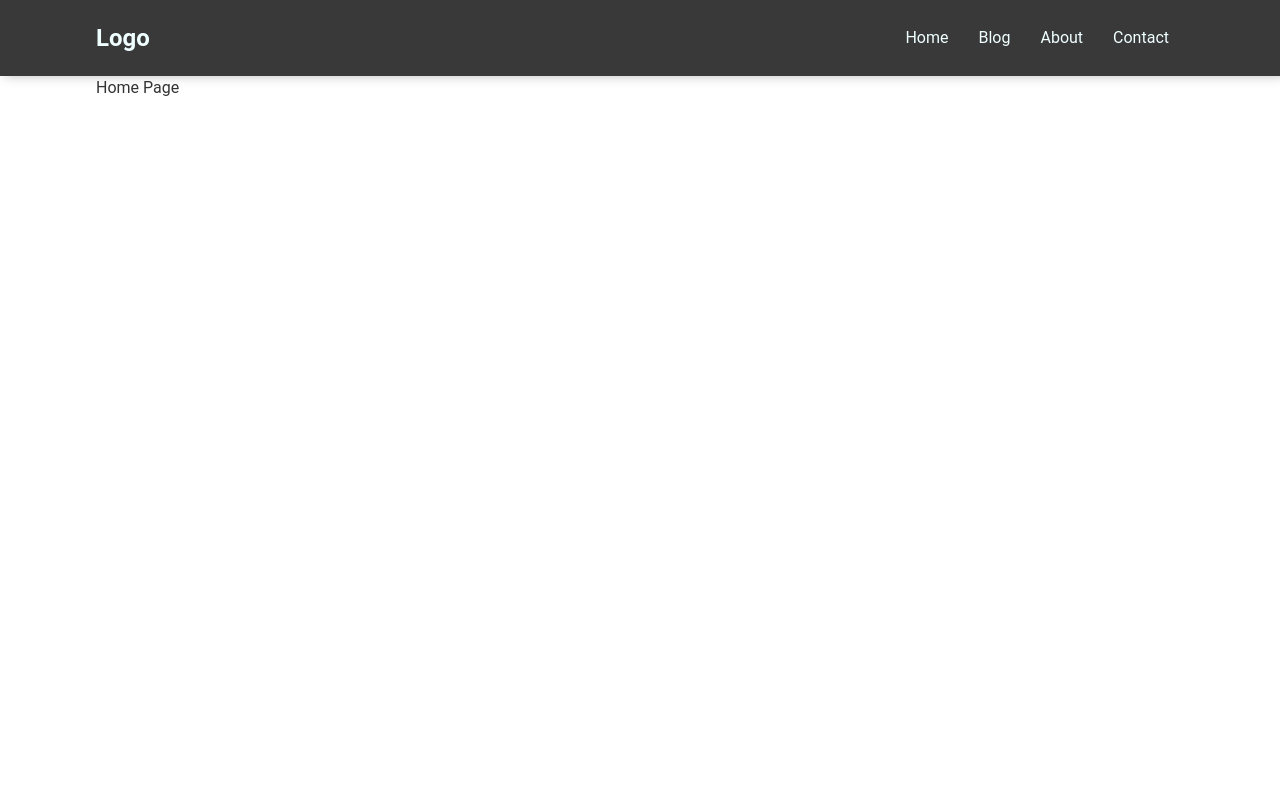
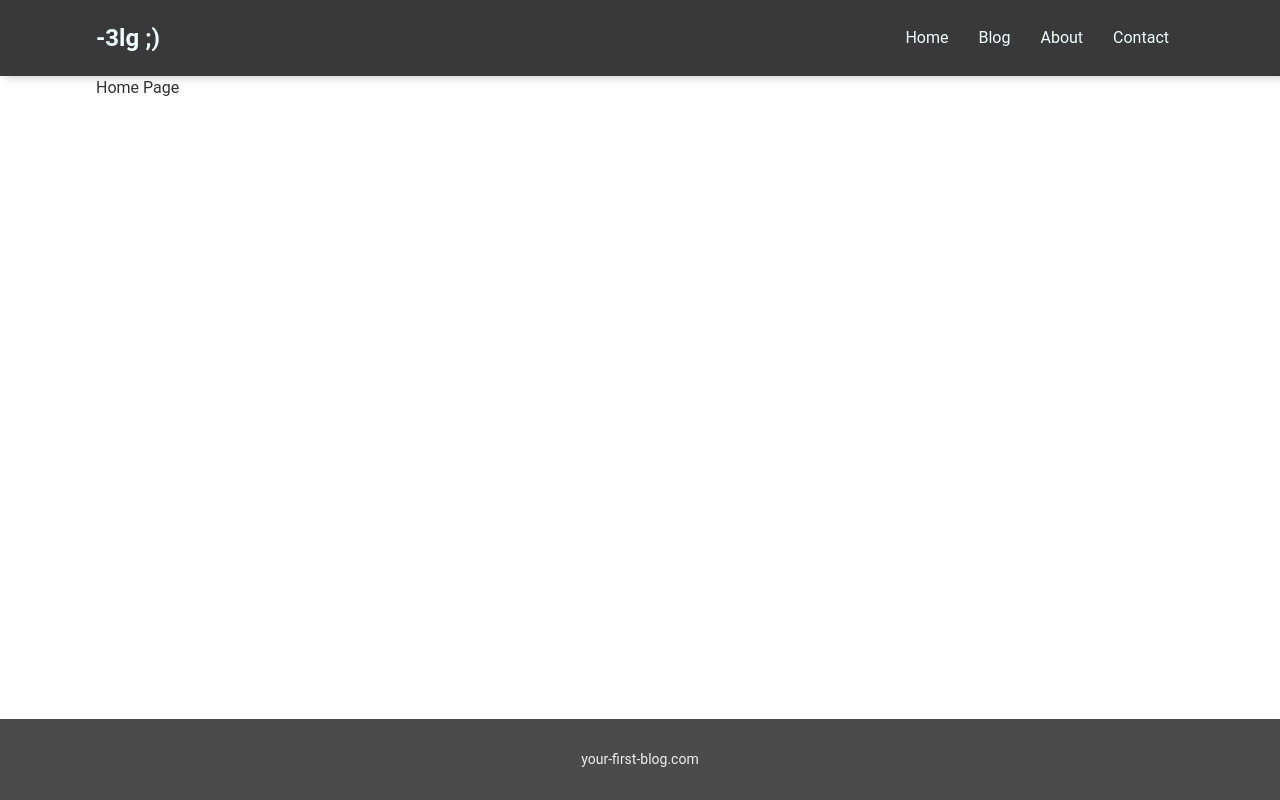
Before and after one commit to Sergi-Virgili/Next-blog, a Next.js app: page / in a window 1280 px wide. Built offline with nearby package versions, Linux system fonts and the light colour scheme.

Commit message:
add simple footer

```diff
--- a/src/app/layout.js
+++ b/src/app/layout.js
@@ -1,3 +1,4 @@
+import Footer from "@/components/layout/footer";
 import NavBar from "@/components/layout/navbar";
 import "@/styles/globals.css";
 import { Inter } from "next/font/google";
@@ -14,7 +15,8 @@ export default function RootLayout({ children }) {
     <html lang="en">
       <body>
         <NavBar />
-        <main className="main_container">{children}</main>
+        <main className="main_container main">{children}</main>
+        <Footer />
       </body>
     </html>
   );
--- /dev/null
+++ b/src/components/layout/footer.css
@@ -0,0 +1,9 @@
+.footer {
+    background-color: #4b4b4b;
+    padding: 30px;
+    text-align: center;
+    font-size: 14px;
+    color: #efefef;
+    margin-top: 20px;
+
+}
--- /dev/null
+++ b/src/components/layout/footer.jsx
@@ -0,0 +1,6 @@
+import React from "react";
+import "./footer.css";
+
+export default function Footer() {
+  return <div className="footer">your-first-blog.com</div>;
+}
--- a/src/components/layout/navbar.jsx
+++ b/src/components/layout/navbar.jsx
@@ -6,7 +6,7 @@ export default function NavBar() {
   return (
     <nav className="navbar">
       <div className="main_container">
-        <section className="logo">Logo</section>
+        <section className="logo">-3lg ;)</section>
         <section>
           <Link href="/">Home</Link>
           <Link href="/blog">Blog</Link>
--- a/src/styles/globals.css
+++ b/src/styles/globals.css
@@ -5,6 +5,9 @@ body {
     font-size: 16px;
     line-height: 1.5;
     color: #333;
+    display: flex;
+    flex-direction: column;
+    min-height: 100vh;
     /* background-color: rgb(231, 231, 231); */
 }
 
@@ -14,3 +17,13 @@ body {
     max-width: 1200px;
 
 }
+
+.main {
+
+    flex: 1;
+
+}
+.footer {
+
+    flex-shrink: 0;
+}
```
